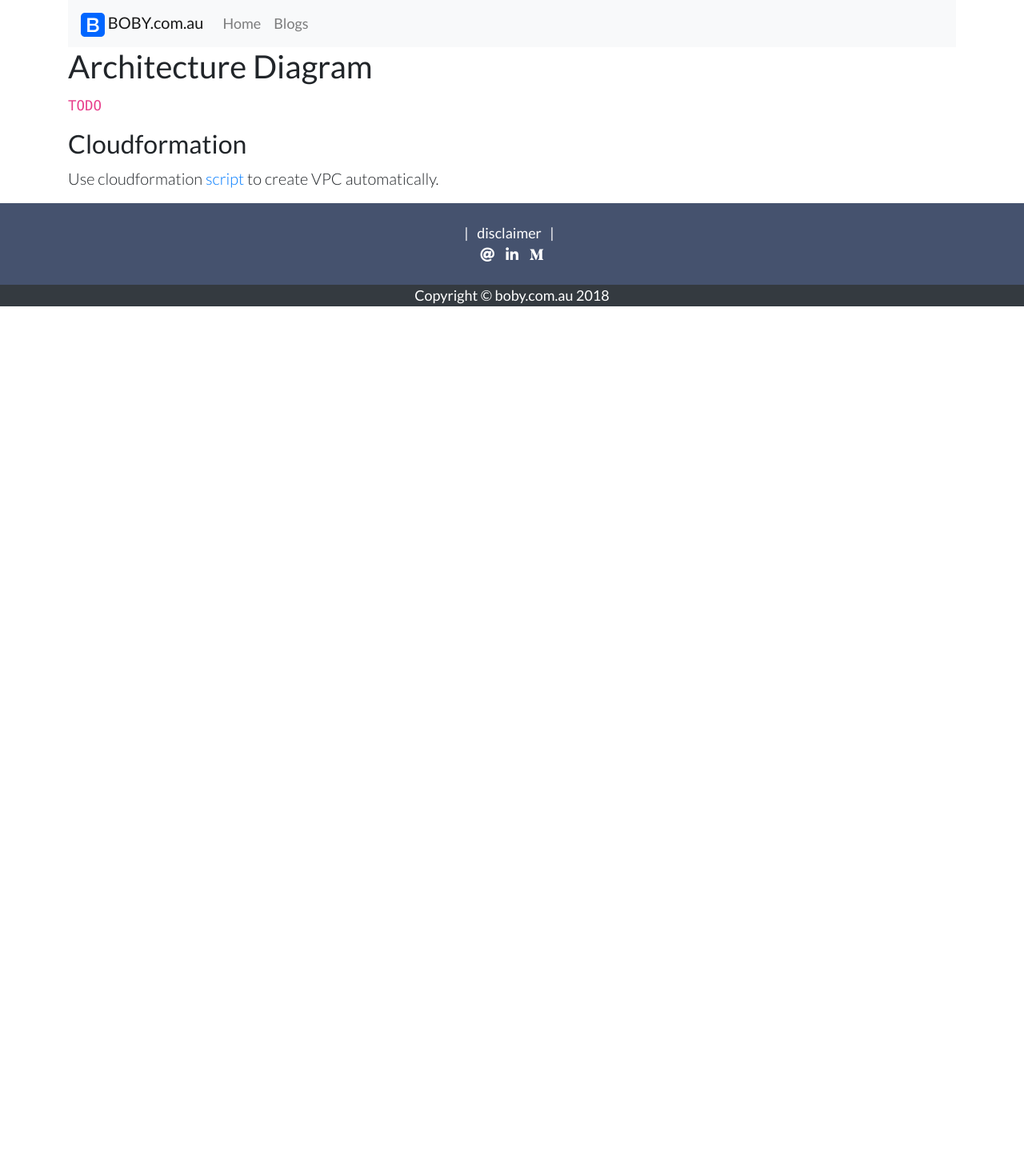
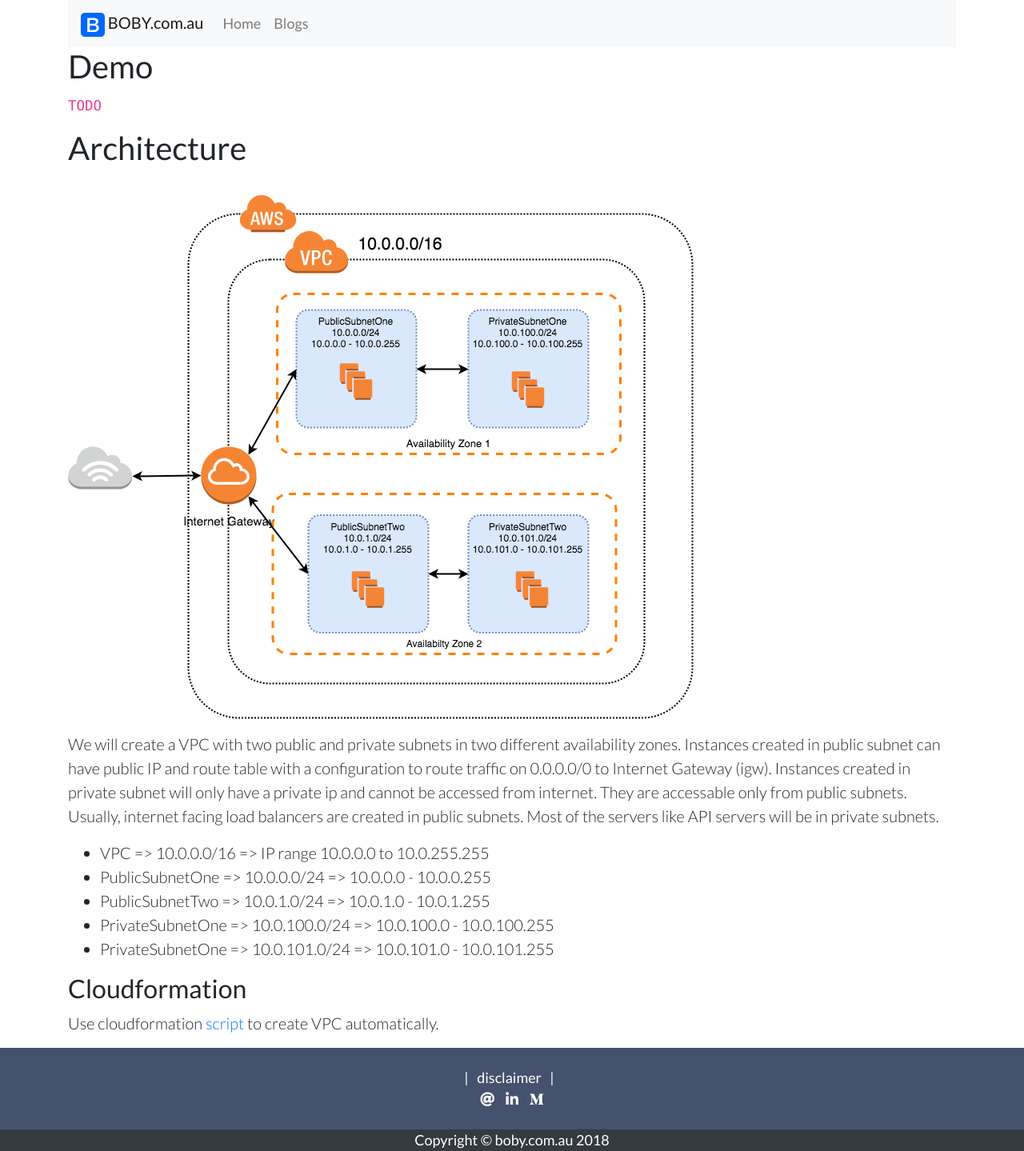
Before and after one commit to bobypt/bobycomau, a Jekyll site: the page built from _posts/2018-09-01-Create-VPC-Public-Private-Subnet.md, in a window 1280 px wide. Shown: the whole page at 80% size. Built offline with Jekyll 4.4.1, drawn with Linux system fonts in a browser that asks for light colours; nearby versions of some CDN libraries; before the commit the page ends 900 px from its top, so only the background shows below that.

Commit message:
added VPC diagram.

````diff
--- a/_posts/2018-09-01-Create-VPC-Public-Private-Subnet.md
+++ b/_posts/2018-09-01-Create-VPC-Public-Private-Subnet.md
@@ -9,10 +9,21 @@ header-img: "images/logo_black.png"
 categories: technical
 ---
 
+# Demo
 
-# Architecture Diagram
 ```TODO```
 
+# Architecture
+
+![Architecture](/diagrams/aws/VPC-Diagram.png){:class="img-responsive"}
+
+We will create a VPC with two public and private subnets in two different availability zones. Instances created in public subnet can have public IP and route table with a configuration to route traffic on 0.0.0.0/0 to Internet Gateway (igw). Instances created in private subnet will only have a private ip and cannot be accessed from internet. They are accessable only from public subnets. Usually, internet facing load balancers are created in public subnets. Most of the servers like API servers will be in private subnets.
+
+ - VPC => 10.0.0.0/16 => IP range 10.0.0.0 to 10.0.255.255
+ - PublicSubnetOne => 10.0.0.0/24 => 10.0.0.0 - 10.0.0.255
+ - PublicSubnetTwo => 10.0.1.0/24 => 10.0.1.0 - 10.0.1.255
+ - PrivateSubnetOne => 10.0.100.0/24 => 10.0.100.0 - 10.0.100.255
+ - PrivateSubnetOne => 10.0.101.0/24 => 10.0.101.0 - 10.0.101.255
 
 ## Cloudformation
 Use cloudformation [script](https://github.com/bobypt/docker-node/blob/master/aws/cloudformation/vpc-network.yml) to create VPC automatically.
````
Also changed, not shown: diagrams/aws/VPC-Diagram.xml (added, +1 -0 lines), diagrams/aws/cognito-s3.xml (added, +1 -0 lines), diagrams/aws/VPC-Diagram.png (added), diagrams/aws/cognito-s3.png (added).
